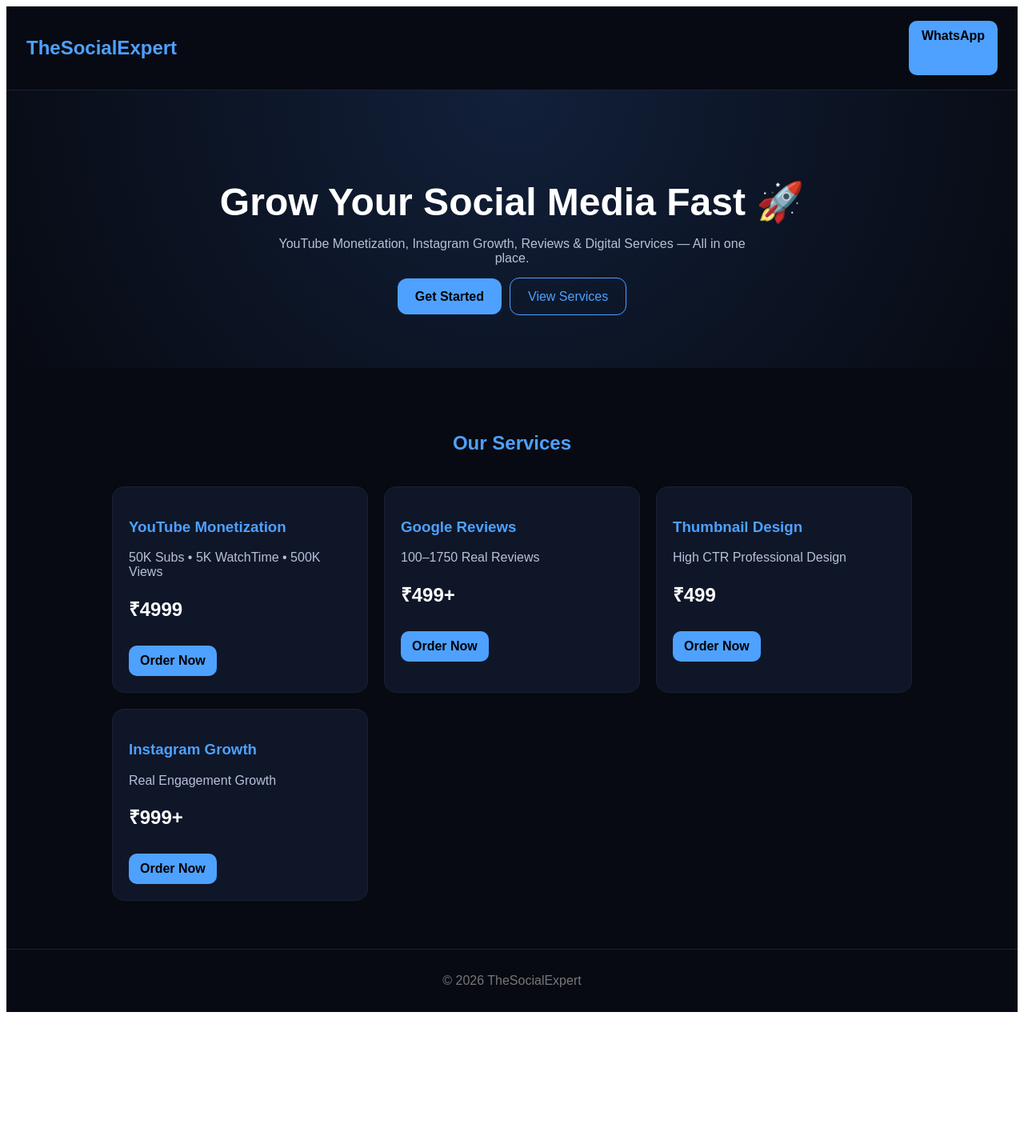
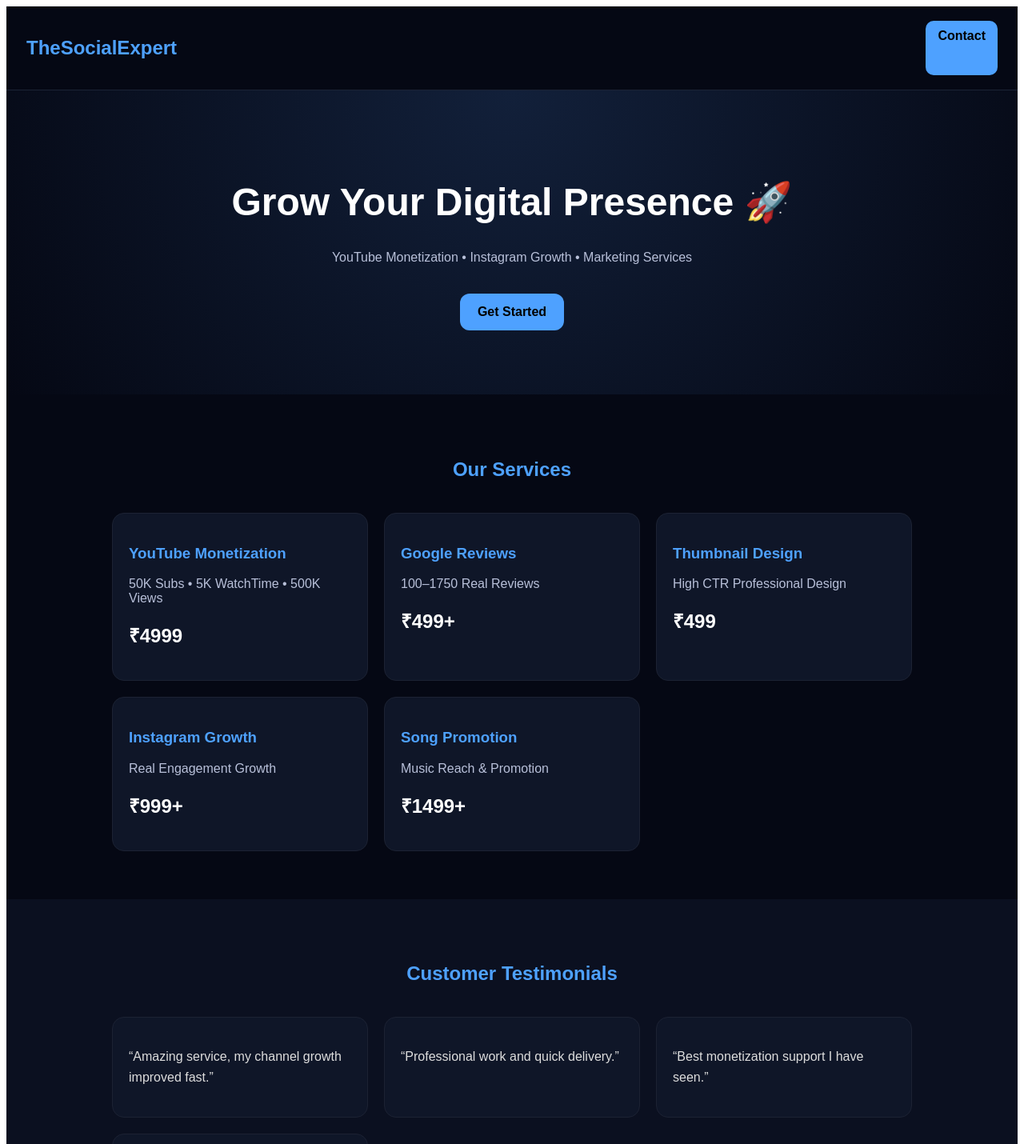
Before and after one commit to thesocialexpert21-oss/thesocialexpert, a Next.js app: page / in a window 1280 px wide. Shown: the top 1430 px of the page at 80% size. Before the commit the page ends 1273 px from the top, so only its background shows below. Built offline with nearby package versions, Linux system fonts and the light colour scheme.

Commit message:
Update page.js

```diff
--- a/app/page.js
+++ b/app/page.js
@@ -5,141 +5,160 @@ export default function Home() {
     { title: "Google Reviews", price: "₹499+", desc: "100–1750 Real Reviews" },
     { title: "Thumbnail Design", price: "₹499", desc: "High CTR Professional Design" },
     { title: "Instagram Growth", price: "₹999+", desc: "Real Engagement Growth" },
+    { title: "Song Promotion", price: "₹1499+", desc: "Music Reach & Promotion" },
+  ];
+
+  const testimonials = [
+    "Amazing service, my channel growth improved fast.",
+    "Professional work and quick delivery.",
+    "Best monetization support I have seen.",
+    "Highly recommended for creators."
   ];
 
   return (
-    <div style={{
-      fontFamily: "Arial",
-      background: "#070A12",
-      color: "white",
-      minHeight: "100vh"
-    }}>
+    <div style={styles.body}>
 
       {/* NAV */}
-      <div style={{
-        display: "flex",
-        justifyContent: "space-between",
-        padding: "18px 25px",
-        borderBottom: "1px solid #1c2233"
-      }}>
-        <h2 style={{ color: "#4ea1ff" }}>TheSocialExpert</h2>
-        <a href="https://wa.me/918962007547" style={{
-          background: "#4ea1ff",
-          color: "black",
-          padding: "10px 16px",
-          borderRadius: "10px",
-          textDecoration: "none",
-          fontWeight: "bold"
-        }}>
-          WhatsApp
+      <div style={styles.nav}>
+        <h2 style={styles.logo}>TheSocialExpert</h2>
+        <a href="https://wa.me/918962007547" style={styles.btn}>Contact</a>
+      </div>
+
+      {/* HERO */}
+      <div style={styles.hero}>
+        <h1 style={styles.title}>Grow Your Digital Presence 🚀</h1>
+        <p style={styles.subtitle}>
+          YouTube Monetization • Instagram Growth • Marketing Services
+        </p>
+        <a href="https://wa.me/918962007547" style={styles.btnBig}>
+          Get Started
         </a>
       </div>
 
-      {/* HERO */}
-      <div style={{
-        textAlign: "center",
-        padding: "80px 20px",
-        background: "radial-gradient(circle at top, #12203a, #070A12)"
-      }}>
+      {/* SERVICES */}
+      <div style={styles.section}>
+        <h2 style={styles.heading}>Our Services</h2>
 
-        <h1 style={{
-          fontSize: "48px",
-          marginBottom: "15px"
-        }}>
-          Grow Your Social Media Fast 🚀
-        </h1>
-
-        <p style={{
-          color: "#b8c0d9",
-          maxWidth: "600px",
-          margin: "auto"
-        }}>
-          YouTube Monetization, Instagram Growth, Reviews & Digital Services — All in one place.
-        </p>
-
-        <div style={{ marginTop: "30px" }}>
-          <a href="https://wa.me/918962007547" style={{
-            background: "#4ea1ff",
-            color: "black",
-            padding: "14px 22px",
-            borderRadius: "12px",
-            textDecoration: "none",
-            fontWeight: "bold",
-            marginRight: "10px"
-          }}>
-            Get Started
-          </a>
-
-          <a href="#services" style={{
-            border: "1px solid #4ea1ff",
-            color: "#4ea1ff",
-            padding: "14px 22px",
-            borderRadius: "12px",
-            textDecoration: "none"
-          }}>
-            View Services
-          </a>
+        <div style={styles.grid}>
+          {services.map((s, i) => (
+            <div key={i} style={styles.card}>
+              <h3 style={{ color: "#4ea1ff" }}>{s.title}</h3>
+              <p style={{ color: "#b8c0d9" }}>{s.desc}</p>
+              <h2>{s.price}</h2>
+            </div>
+          ))}
         </div>
       </div>
 
-      {/* SERVICES */}
-      <div id="services" style={{ padding: "60px 20px" }}>
+      {/* TESTIMONIALS */}
+      <div style={{ ...styles.section, background: "#0b1020" }}>
+        <h2 style={styles.heading}>Customer Testimonials</h2>
 
-        <h2 style={{
-          textAlign: "center",
-          color: "#4ea1ff",
-          marginBottom: "40px"
-        }}>
-          Our Services
-        </h2>
-
-        <div style={{
-          display: "grid",
-          gridTemplateColumns: "repeat(auto-fit,minmax(250px,1fr))",
-          gap: "20px",
-          maxWidth: "1000px",
-          margin: "auto"
-        }}>
-
-          {services.map((s, i) => (
-            <div key={i} style={{
-              background: "#0f1628",
-              padding: "20px",
-              borderRadius: "15px",
-              border: "1px solid #1c2233"
-            }}>
-              <h3 style={{ color: "#4ea1ff" }}>{s.title}</h3>
-              <p style={{ color: "#b8c0d9" }}>{s.desc}</p>
-              <h2>{s.price}</h2>
-
-              <a href="https://wa.me/918962007547" style={{
-                display: "inline-block",
-                marginTop: "10px",
-                background: "#4ea1ff",
-                color: "black",
-                padding: "10px 14px",
-                borderRadius: "10px",
-                textDecoration: "none",
-                fontWeight: "bold"
-              }}>
-                Order Now
-              </a>
+        <div style={styles.grid}>
+          {testimonials.map((t, i) => (
+            <div key={i} style={styles.card}>
+              <p style={{ color: "#ddd", lineHeight: "26px" }}>
+                “{t}”
+              </p>
             </div>
           ))}
+        </div>
+      </div>
 
+      {/* REFUND POLICY */}
+      <div style={styles.section}>
+        <h2 style={styles.heading}>Refund Policy</h2>
+
+        <div style={styles.policyBox}>
+          <p>• Refund requests are reviewed carefully.</p>
+          <p>• It will take 7–10 working days to process your refund.</p>
+          <p>• Fake claims or misuse will not be entertained.</p>
+          <p>• Amount is non-refundable in case of fake or invalid claims.</p>
         </div>
       </div>
 
       {/* FOOTER */}
-      <div style={{
-        textAlign: "center",
-        padding: "30px",
-        borderTop: "1px solid #1c2233",
-        color: "#777"
-      }}>
-        © 2026 TheSocialExpert
+      <div style={styles.footer}>
+        © 2026 TheSocialExpert • All Rights Reserved
       </div>
 
     </div>
   );
 }
+
+const styles = {
+  body: {
+    fontFamily: "Arial",
+    background: "#050814",
+    color: "white",
+    minHeight: "100vh"
+  },
+  nav: {
+    display: "flex",
+    justifyContent: "space-between",
+    padding: "18px 25px",
+    borderBottom: "1px solid #1b2335"
+  },
+  logo: { color: "#4ea1ff" },
+  btn: {
+    background: "#4ea1ff",
+    color: "black",
+    padding: "10px 15px",
+    borderRadius: 10,
+    textDecoration: "none",
+    fontWeight: "bold"
+  },
+  hero: {
+    textAlign: "center",
+    padding: "80px 20px",
+    background: "radial-gradient(circle at top, #12203a, #050814)"
+  },
+  title: { fontSize: 48 },
+  subtitle: { color: "#b8c0d9", marginTop: 10 },
+  btnBig: {
+    display: "inline-block",
+    marginTop: 20,
+    background: "#4ea1ff",
+    padding: "14px 22px",
+    borderRadius: 12,
+    color: "black",
+    textDecoration: "none",
+    fontWeight: "bold"
+  },
+  section: {
+    padding: "60px 20px"
+  },
+  heading: {
+    textAlign: "center",
+    color: "#4ea1ff",
+    marginBottom: 40
+  },
+  grid: {
+    display: "grid",
+    gridTemplateColumns: "repeat(auto-fit,minmax(250px,1fr))",
+    gap: 20,
+    maxWidth: 1000,
+    margin: "auto"
+  },
+  card: {
+    background: "#0f1628",
+    padding: 20,
+    borderRadius: 15,
+    border: "1px solid #1c2233"
+  },
+  policyBox: {
+    maxWidth: 800,
+    margin: "auto",
+    background: "#0f1628",
+    padding: 25,
+    borderRadius: 15,
+    border: "1px solid #1c2233",
+    lineHeight: "28px"
+  },
+  footer: {
+    textAlign: "center",
+    padding: 25,
+    borderTop: "1px solid #1c2335",
+    color: "#777"
+  }
+};
```
